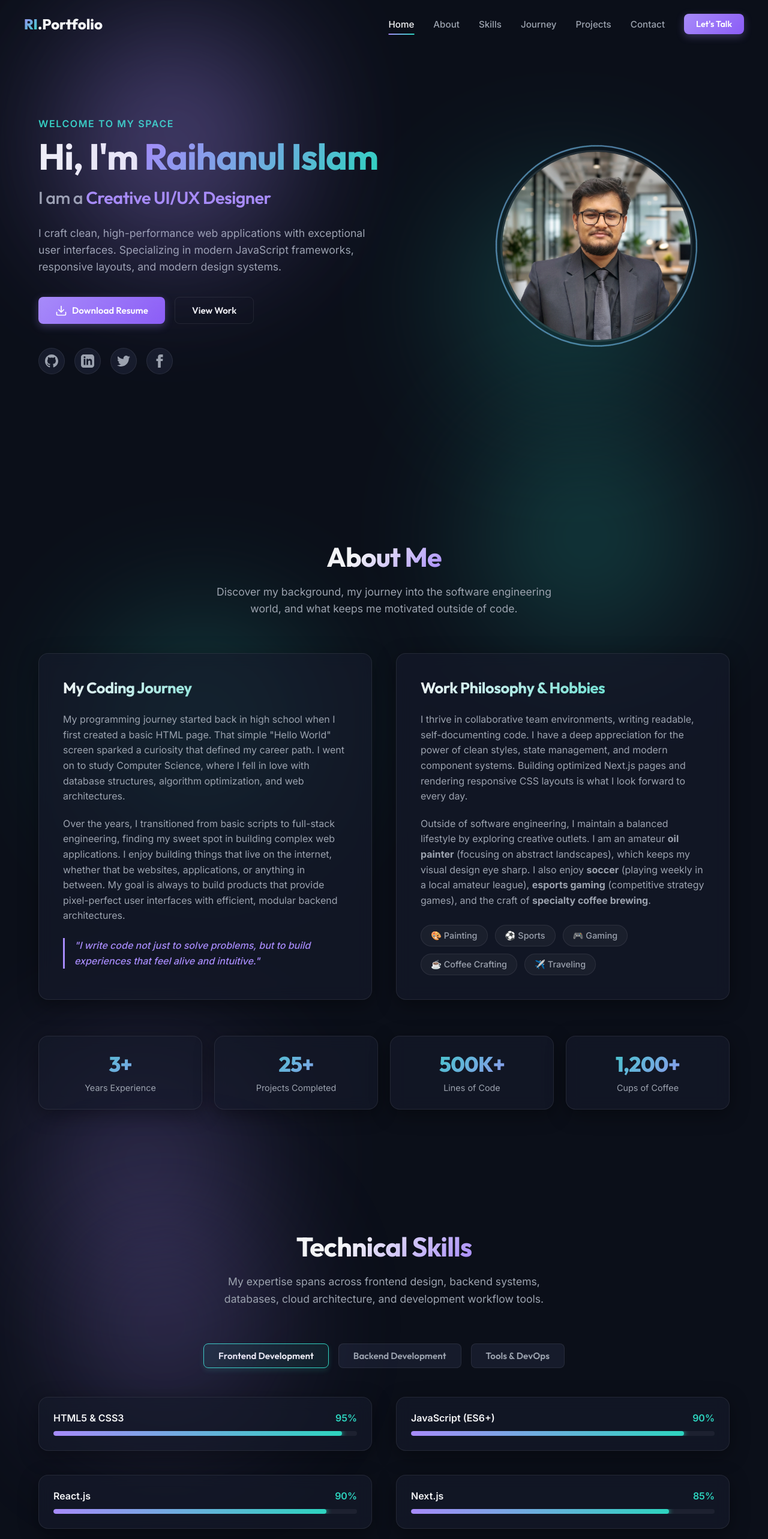
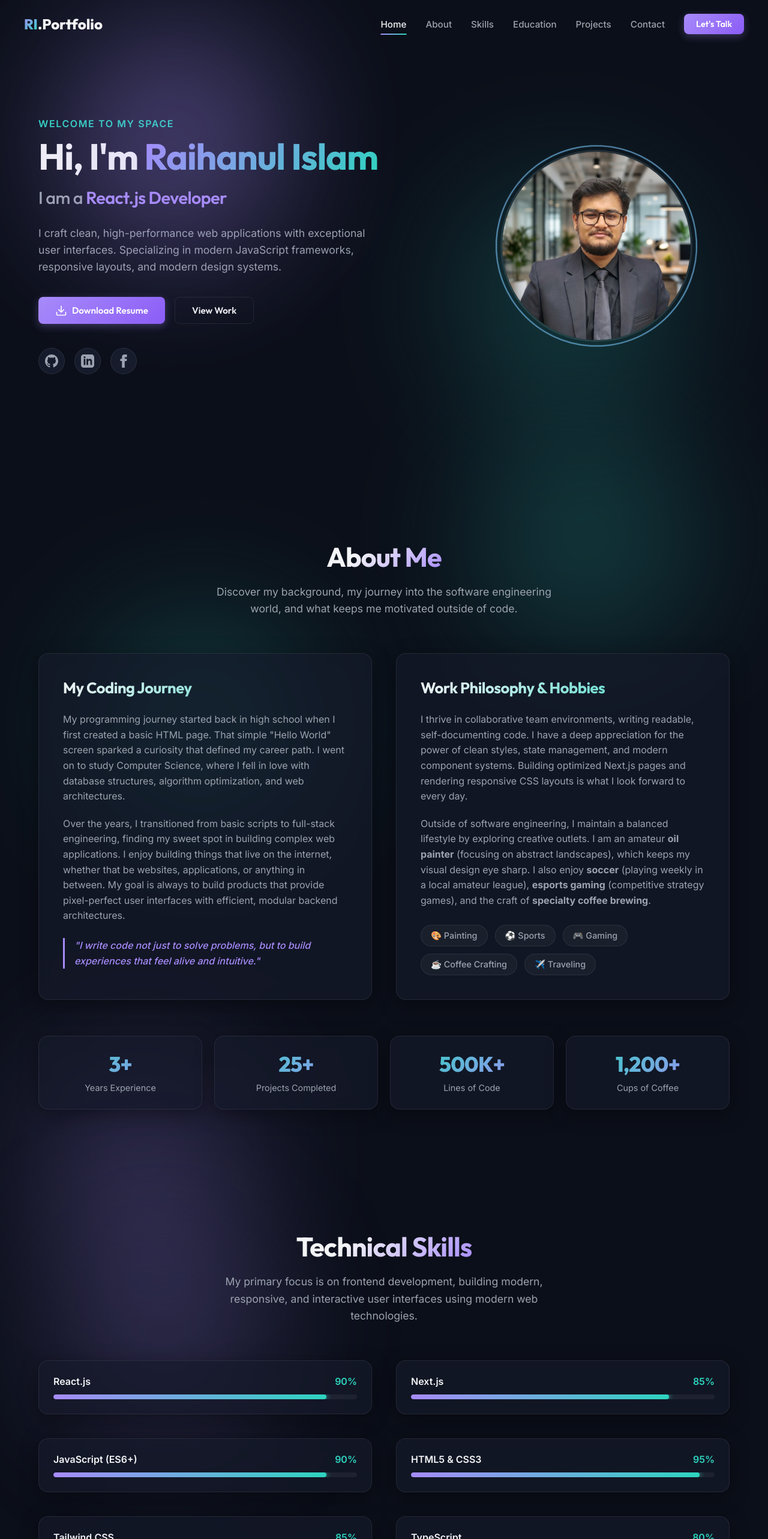
Before and after one commit to raihanuIR/Portfolio-Self, a Next.js app: page / in a window 1280 px wide. Shown: the top 2566 px of the page at 60% size. Built offline with nearby package versions, Linux system fonts and the light colour scheme.

Commit message:
Personalize profile info: focus timeline on BUBT education, center frontend skills, update social links, and remove Twitter

```diff
--- a/components/Footer.jsx
+++ b/components/Footer.jsx
@@ -21,7 +21,7 @@ export default function Footer() {
             <a href="#home" className="footer-link">Home</a>
             <a href="#about" className="footer-link">About</a>
             <a href="#skills" className="footer-link">Skills</a>
-            <a href="#timeline" className="footer-link">Journey</a>
+            <a href="#timeline" className="footer-link">Education</a>
             <a href="#projects" className="footer-link">Projects</a>
             <a href="#contact" className="footer-link">Contact</a>
           </nav>
@@ -36,14 +36,19 @@ export default function Footer() {
           </p>
 
           <div className="footer-socials">
-            <a href="https://github.com" target="_blank" rel="noopener noreferrer" className="footer-social-icon" aria-label="GitHub">
+            <a href="https://github.com/raihanuIR" target="_blank" rel="noopener noreferrer" className="footer-social-icon" aria-label="GitHub">
               <svg width="18" height="18" viewBox="0 0 24 24" fill="currentColor">
                 <path d="M12 0c-6.626 0-12 5.373-12 12 0 5.302 3.438 9.8 8.207 11.387.599.111.793-.261.793-.577v-2.234c-3.338.726-4.033-1.416-4.033-1.416-.546-1.387-1.333-1.756-1.333-1.756-1.089-.745.083-.729.083-.729 1.205.084 1.839 1.237 1.839 1.237 1.07 1.834 2.807 1.304 3.492.997.107-.775.418-1.305.762-1.604-2.665-.305-5.467-1.334-5.467-5.931 0-1.311.469-2.381 1.236-3.221-.124-.303-.535-1.524.117-3.176 0 0 1.008-.322 3.301 1.23.957-.266 1.983-.399 3.003-.404 1.02.005 2.047.138 3.006.404 2.291-1.552 3.297-1.23 3.297-1.23.653 1.653.242 2.874.118 3.176.77.84 1.235 1.911 1.235 3.221 0 4.609-2.807 5.624-5.479 5.921.43.372.823 1.102.823 2.222v3.293c0 .319.192.694.801.576 4.765-1.589 8.199-6.086 8.199-11.386 0-6.627-5.373-12-12-12z"/>
               </svg>
             </a>
-            <a href="https://linkedin.com" target="_blank" rel="noopener noreferrer" className="footer-social-icon" aria-label="LinkedIn">
+            <a href="https://www.linkedin.com/in/raihanul-islam-6268aa426/" target="_blank" rel="noopener noreferrer" className="footer-social-icon" aria-label="LinkedIn">
               <svg width="18" height="18" viewBox="0 0 24 24" fill="currentColor">
                 <path d="M19 0h-14c-2.761 0-5 2.239-5 5v14c0 2.761 2.239 5 5 5h14c2.762 0 5-2.239 5-5v-14c0-2.761-2.238-5-5-5zm-11 19h-3v-11h3v11zm-1.5-12.268c-.966 0-1.75-.79-1.75-1.764s.784-1.764 1.75-1.764 1.75.79 1.75 1.764-.783 1.764-1.75 1.764zm13.5 12.268h-3v-5.604c0-3.368-4-3.113-4 0v5.604h-3v-11h3v1.765c1.396-2.586 7-2.777 7 2.476v6.759z"/>
+              </svg>
+            </a>
+            <a href="https://www.facebook.com/RaihanulIR" target="_blank" rel="noopener noreferrer" className="footer-social-icon" aria-label="Facebook">
+              <svg width="18" height="18" viewBox="0 0 24 24" fill="currentColor">
+                <path d="M9 8h-3v4h3v12h5v-12h3.642l.358-4h-4v-1.667c0-.955.192-1.333 1.115-1.333h2.885v-5h-3.808c-3.596 0-5.192 1.583-5.192 4.615v3.385z"/>
               </svg>
             </a>
           </div>
--- a/components/Hero.jsx
+++ b/components/Hero.jsx
@@ -4,7 +4,7 @@ import { useState, useEffect } from "react";
 import Image from "next/image";
 
 export default function Hero() {
-  const words = ["Full Stack Developer", "Creative UI/UX Designer", "Next.js & React Specialist", "Problem Solver"];
+  const words = ["Frontend Developer", "React.js Developer", "Next.js Specialist", "UI/UX Enthusiast"];
   const [currentWordIndex, setCurrentWordIndex] = useState(0);
   const [displayedText, setDisplayedText] = useState("");
   const [isDeleting, setIsDeleting] = useState(false);
@@ -69,22 +69,17 @@ export default function Hero() {
 
           {/* Social Links */}
           <div className="hero-socials">
-            <a href="https://github.com" target="_blank" rel="noopener noreferrer" className="social-icon" aria-label="GitHub">
+            <a href="https://github.com/raihanuIR" target="_blank" rel="noopener noreferrer" className="social-icon" aria-label="GitHub">
               <svg width="22" height="22" viewBox="0 0 24 24" fill="currentColor">
                 <path d="M12 0c-6.626 0-12 5.373-12 12 0 5.302 3.438 9.8 8.207 11.387.599.111.793-.261.793-.577v-2.234c-3.338.726-4.033-1.416-4.033-1.416-.546-1.387-1.333-1.756-1.333-1.756-1.089-.745.083-.729.083-.729 1.205.084 1.839 1.237 1.839 1.237 1.07 1.834 2.807 1.304 3.492.997.107-.775.418-1.305.762-1.604-2.665-.305-5.467-1.334-5.467-5.931 0-1.311.469-2.381 1.236-3.221-.124-.303-.535-1.524.117-3.176 0 0 1.008-.322 3.301 1.23.957-.266 1.983-.399 3.003-.404 1.02.005 2.047.138 3.006.404 2.291-1.552 3.297-1.23 3.297-1.23.653 1.653.242 2.874.118 3.176.77.84 1.235 1.911 1.235 3.221 0 4.609-2.807 5.624-5.479 5.921.43.372.823 1.102.823 2.222v3.293c0 .319.192.694.801.576 4.765-1.589 8.199-6.086 8.199-11.386 0-6.627-5.373-12-12-12z"/>
               </svg>
             </a>
-            <a href="https://linkedin.com" target="_blank" rel="noopener noreferrer" className="social-icon" aria-label="LinkedIn">
+            <a href="https://www.linkedin.com/in/raihanul-islam-6268aa426/" target="_blank" rel="noopener noreferrer" className="social-icon" aria-label="LinkedIn">
               <svg width="22" height="22" viewBox="0 0 24 24" fill="currentColor">
                 <path d="M19 0h-14c-2.761 0-5 2.239-5 5v14c0 2.761 2.239 5 5 5h14c2.762 0 5-2.239 5-5v-14c0-2.761-2.238-5-5-5zm-11 19h-3v-11h3v11zm-1.5-12.268c-.966 0-1.75-.79-1.75-1.764s.784-1.764 1.75-1.764 1.75.79 1.75 1.764-.783 1.764-1.75 1.764zm13.5 12.268h-3v-5.604c0-3.368-4-3.113-4 0v5.604h-3v-11h3v1.765c1.396-2.586 7-2.777 7 2.476v6.759z"/>
               </svg>
             </a>
-            <a href="https://twitter.com" target="_blank" rel="noopener noreferrer" className="social-icon" aria-label="Twitter">
-              <svg width="22" height="22" viewBox="0 0 24 24" fill="currentColor">
-                <path d="M24 4.557c-.883.392-1.832.656-2.828.775 1.017-.609 1.798-1.574 2.165-2.724-.951.564-2.005.974-3.127 1.195-.897-.957-2.178-1.555-3.594-1.555-3.179 0-5.515 2.966-4.797 6.045-4.091-.205-7.719-2.165-10.148-5.144-1.29 2.213-.669 5.108 1.523 6.574-.806-.026-1.566-.247-2.229-.616-.054 2.281 1.581 4.415 3.949 4.89-.693.188-1.452.232-2.224.084.626 1.956 2.444 3.379 4.6 3.419-2.07 1.623-4.678 2.348-7.29 2.04 2.179 1.397 4.768 2.212 7.548 2.212 9.142 0 14.307-7.721 13.995-14.646.962-.695 1.797-1.562 2.457-2.549z"/>
-              </svg>
-            </a>
-            <a href="https://facebook.com" target="_blank" rel="noopener noreferrer" className="social-icon" aria-label="Facebook">
+            <a href="https://www.facebook.com/RaihanulIR" target="_blank" rel="noopener noreferrer" className="social-icon" aria-label="Facebook">
               <svg width="22" height="22" viewBox="0 0 24 24" fill="currentColor">
                 <path d="M9 8h-3v4h3v12h5v-12h3.642l.358-4h-4v-1.667c0-.955.192-1.333 1.115-1.333h2.885v-5h-3.808c-3.596 0-5.192 1.583-5.192 4.615v3.385z"/>
               </svg>
--- a/components/Navbar.jsx
+++ b/components/Navbar.jsx
@@ -41,7 +41,7 @@ export default function Navbar() {
     { label: "Home", href: "#home", id: "home" },
     { label: "About", href: "#about", id: "about" },
     { label: "Skills", href: "#skills", id: "skills" },
-    { label: "Journey", href: "#timeline", id: "timeline" },
+    { label: "Education", href: "#timeline", id: "timeline" },
     { label: "Projects", href: "#projects", id: "projects" },
     { label: "Contact", href: "#contact", id: "contact" },
   ];
--- a/components/Skills.jsx
+++ b/components/Skills.jsx
@@ -1,41 +1,15 @@
 "use client";
 
-import { useState } from "react";
-
 export default function Skills() {
-  const [activeTab, setActiveTab] = useState("frontend");
-
-  const skillCategories = {
-    frontend: [
-      { name: "HTML5 & CSS3", level: 95 },
-      { name: "JavaScript (ES6+)", level: 90 },
-      { name: "React.js", level: 90 },
-      { name: "Next.js", level: 85 },
-      { name: "Tailwind CSS", level: 85 },
-      { name: "TypeScript", level: 80 },
-    ],
-    backend: [
-      { name: "Node.js", level: 85 },
-      { name: "Express.js", level: 85 },
-      { name: "PostgreSQL", level: 80 },
-      { name: "MongoDB", level: 75 },
-      { name: "GraphQL & REST APIs", level: 85 },
-      { name: "Python", level: 70 },
-    ],
-    tools: [
-      { name: "Git & GitHub", level: 90 },
-      { name: "Docker", level: 75 },
-      { name: "Vercel & Netlify", level: 85 },
-      { name: "AWS (S3 / EC2)", level: 70 },
-      { name: "Linux / Bash", level: 80 },
-      { name: "CI / CD Pipelines", level: 70 },
-    ],
-  };
-
-  const tabs = [
-    { id: "frontend", label: "Frontend Development" },
-    { id: "backend", label: "Backend Development" },
-    { id: "tools", label: "Tools & DevOps" },
+  const frontendSkills = [
+    { name: "React.js", level: 90 },
+    { name: "Next.js", level: 85 },
+    { name: "JavaScript (ES6+)", level: 90 },
+    { name: "HTML5 & CSS3", level: 95 },
+    { name: "Tailwind CSS", level: 85 },
+    { name: "TypeScript", level: 80 },
+    { name: "Git & GitHub", level: 90 },
+    { name: "Responsive Web Design", level: 95 },
   ];
 
   return (
@@ -45,27 +19,14 @@ export default function Skills() {
       <div className="section-header">
         <h2 className="section-title">Technical Skills</h2>
         <p className="section-subtitle">
-          My expertise spans across frontend design, backend systems, databases, cloud architecture, and development workflow tools.
+          My primary focus is on frontend development, building modern, responsive, and interactive user interfaces using modern web technologies.
         </p>
-      </div>
-
-      {/* Tabs */}
-      <div className="skills-tabs-container">
-        {tabs.map((tab) => (
-          <button
-            key={tab.id}
-            className={`tab-btn ${activeTab === tab.id ? "active" : ""}`}
-            onClick={() => setActiveTab(tab.id)}
-          >
-            {tab.label}
-          </button>
-        ))}
       </div>
 
       {/* Skills Grid */}
       <div className="skills-grid-wrapper">
         <div className="grid-2 skills-grid">
-          {skillCategories[activeTab].map((skill, index) => (
+          {frontendSkills.map((skill, index) => (
             <div key={index} className="skill-card glass-card">
               <div className="skill-info">
                 <span className="skill-name">{skill.name}</span>
--- a/components/Timeline.jsx
+++ b/components/Timeline.jsx
@@ -1,86 +1,48 @@
 "use client";
 
 export default function Timeline() {
-  const experiences = [
-    {
-      role: "Associate Full Stack Developer",
-      company: "Apex Digital Solutions",
-      duration: "2024 - Present",
-      description: "Spearheaded frontend migration from legacy templates to Next.js, resulting in a 40% improvement in PageSpeed performance. Collaborated on REST API designs and SQL query optimizations.",
-    },
-    {
-      role: "Junior Software Engineer",
-      company: "Innovate Tech Labs",
-      duration: "2023 - 2024",
-      description: "Implemented reactive search UI pages using React.js. Wrote and maintained comprehensive integration tests using Jest. Resolved over 150 customer-reported bugs.",
-    },
-  ];
-
   const education = [
     {
       degree: "B.Sc. in Computer Science & Engineering",
-      institution: "Metropolitan University of Technology",
-      duration: "2020 - 2024",
-      description: "Focused on advanced web engineering, database management systems, and algorithms. Completed thesis project on collaborative editing systems. Graduated with Honors.",
+      institution: "Bangladesh University of Business and Technology (BUBT)",
+      duration: "2022 - Present (3rd Year, 2nd Semester)",
+      description: "Acquiring strong fundamentals in Software Engineering, Algorithms, Database Systems, and Web Technologies. Actively focusing on modern frontend web design, responsive layouts, and React architectures.",
     },
     {
       degree: "Higher Secondary Certificate (HSC)",
-      institution: "Dhaka College",
-      duration: "2018 - 2020",
-      description: "Science Group. Excelled in Mathematics, Physics, and ICT. Achieved GPA 5.0/5.0.",
+      institution: "Kurigram Govt. College",
+      duration: "2019 - 2021",
+      description: "Science Group. Completed core studies in Mathematics, Physics, Chemistry, and ICT. Graduated with an outstanding GPA of 4.92 / 5.00.",
     },
   ];
 
   return (
     <section id="timeline" className="timeline-section">
-      <div className="glow-orb glow-orb-teal" style={{ top: "30%", right: "15%" }}></div>
+      <div className="glow-orb glow-orb-teal" style={{ top: "30%", left: "50%", transform: "translateX(-50%)" }}></div>
 
       <div className="section-header">
-        <h2 className="section-title">My Qualifications</h2>
+        <h2 className="section-title">Education History</h2>
         <p className="section-subtitle">
-          A brief overview of my educational background and professional work experience in the tech sector.
+          My academic qualifications and ongoing learning journey in Computer Science and Engineering.
         </p>
       </div>
 
-      <div className="grid-2 timeline-split-grid">
-        {/* Experience Column */}
+      <div className="timeline-centered-wrapper" style={{ maxWidth: "700px", margin: "0 auto" }}>
         <div className="timeline-column">
-          <h3 className="timeline-column-title">
-            <svg width="24" height="24" viewBox="0 0 24 24" fill="none" stroke="currentColor" strokeWidth="2" strokeLinecap="round" strokeLinejoin="round" className="column-icon text-teal">
-              <rect x="2" y="7" width="20" height="14" rx="2" ry="2" />
-              <path d="M16 21V5a2 2 0 0 0-2-2h-4a2 2 0 0 0-2 2v16" />
-            </svg>
-            Professional Experience
-          </h3>
-          <div className="timeline-flow">
-            {experiences.map((exp, idx) => (
-              <div key={idx} className="timeline-item glass-card">
-                <div className="timeline-dot dot-teal"></div>
-                <div className="timeline-badge-date">{exp.duration}</div>
-                <h4 className="timeline-item-title">{exp.role}</h4>
-                <p className="timeline-item-subtitle">{exp.company}</p>
-                <p className="timeline-item-desc">{exp.description}</p>
-              </div>
-            ))}
-          </div>
-        </div>
-
-        {/* Education Column */}
-        <div className="timeline-column">
-          <h3 className="timeline-column-title">
+          <h3 className="timeline-column-title" style={{ justifyContent: "center" }}>
             <svg width="24" height="24" viewBox="0 0 24 24" fill="none" stroke="currentColor" strokeWidth="2" strokeLinecap="round" strokeLinejoin="round" className="column-icon text-purple">
               <path d="M22 10v6M2 10l10-5 10 5-10 5z" />
               <path d="M6 12v5c0 2 2 3 6 3s6-1 6-3v-5" />
             </svg>
-            Education History
+            Academic Journey
           </h3>
-          <div className="timeline-flow">
+          <div className="timeline-flow" style={{ borderLeftColor: "var(--border-glass)" }}>
             {education.map((edu, idx) => (
               <div key={idx} className="timeline-item glass-card">
                 <div className="timeline-dot dot-purple"></div>
                 <div className="timeline-badge-date">{edu.duration}</div>
                 <h4 className="timeline-item-title">{edu.degree}</h4>
-                <p className="timeline-item-subtitle">{edu.institution}</p>
+                <p className="timeline-item-subtitle" style={{ color: "var(--accent-secondary)" }}>{edu.institution}</p>
                 <p className="timeline-item-desc">{edu.description}</p>
               </div>
             ))}
```
